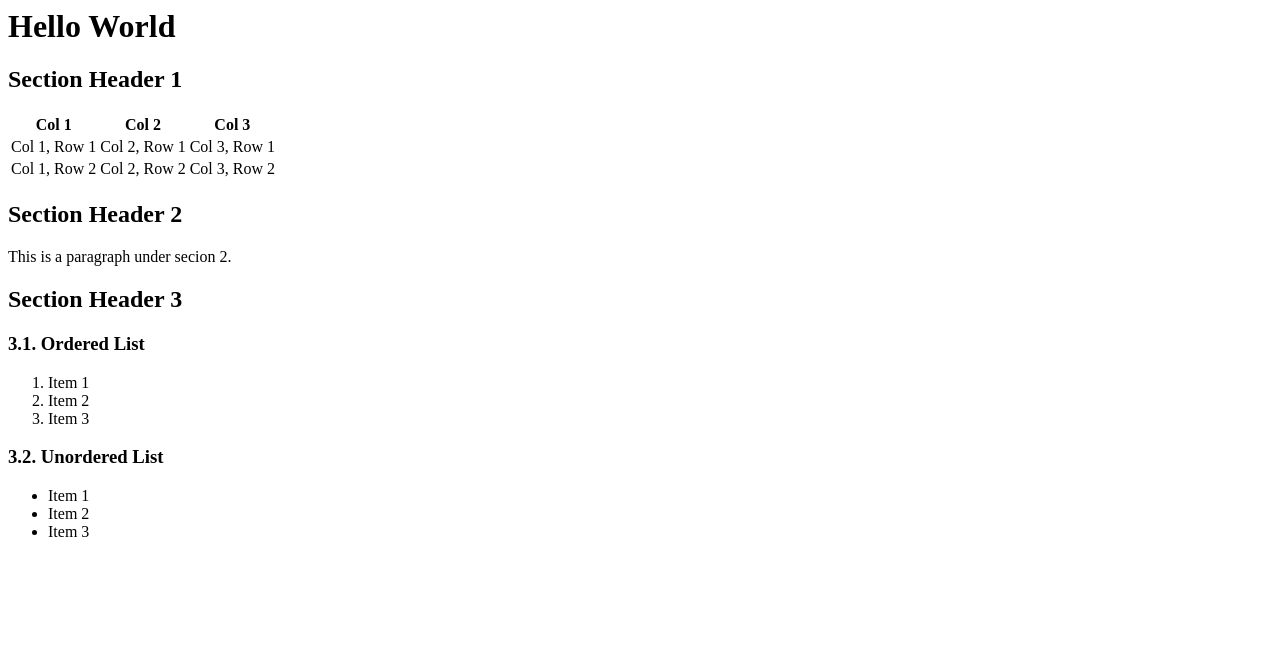
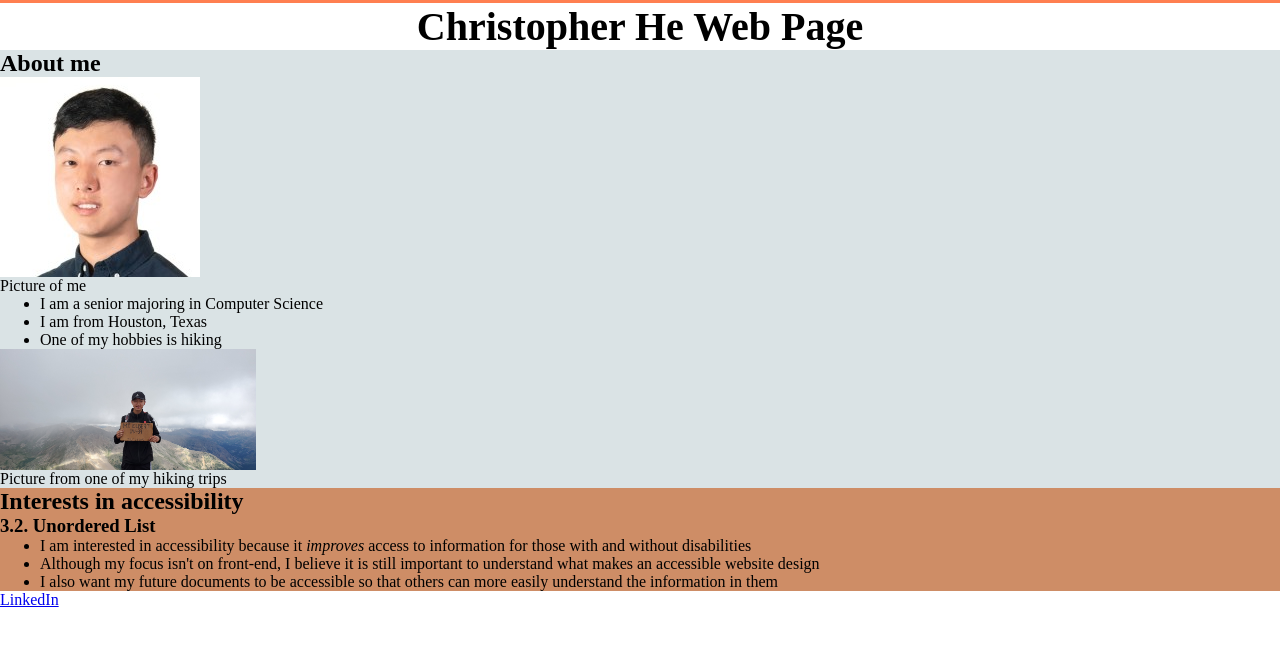
Before and after one commit to Rustproofing/Rustproofing.github.io, a plain HTML site: page index.html in a window 1280 px wide. Drawn offline with Linux system fonts and the light colour scheme.

Commit message:
changes to website

```diff
--- a/index.html
+++ b/index.html
@@ -1,50 +1,38 @@
-<h1> Hello World </h1>
+<link rel="stylesheet" href="mystyle.css">
 
-<div>
+<h1> Christopher He Web Page </h1>
+
+<div class="sec1">
 <section>
-    <h2> Section Header 1 </h2>
-    <table>
-        <tr>
-            <th> Col 1 </th>
-            <th> Col 2 </th>
-            <th> Col 3 </th>
-        </tr>
-        <tr>
-            <td> Col 1, Row 1 </td>
-            <td> Col 2, Row 1 </td>
-            <td> Col 3, Row 1 </td>
-        </tr>
-        <tr>
-            <td> Col 1, Row 2 </td>
-            <td> Col 2, Row 2 </td>
-            <td> Col 3, Row 2 </td>
-        </tr>
-    </table>
+    <h2> About me </h2>
+      <figure>
+        <img src="1658499293160.jfif" alt="personalPic">
+        <figcaption> Picture of me </figcaption>
+      </figure>
+    <ul>
+        <li> I am a senior majoring in Computer Science </li>
+        <li> I am from Houston, Texas </li>
+        <li> One of my hobbies is hiking </li>
+    </ul>
+    <figure>
+      <img src="31998.JPEG" class="decorative" alt="hikingPic">
+      <figcaption> Picture from one of my hiking trips </figcaption>
+    </figure>
 </section>
 </div>
 
-<div>
+<div class="sec2">
 <section>
-    <h2> Section Header 2 </h2>
-    <p> This is a paragraph under secion 2. </p>
+    <h2> Interests in accessibility </h2>
+
+    <h3> 3.2. Unordered List </h3>
+        <ul>
+            <li> I am interested in accessibility because it <em>improves</em> access to information for those with and without disabilities </li>
+            <li> Although my focus isn't on front-end, I believe it is still important to understand what makes an accessible website design </li>
+            <li> I also want my future documents to be accessible so that others can more easily understand the information in them </li>
+        </ul>
+
 </section>
 </div>
 
-<div>
-<section>
-    <h2> Section Header 3 </h2>
-
-    <h3> 3.1. Ordered List </h3>
-        <ol>
-            <li> Item 1 </li>
-            <li> Item 2 </li>
-            <li> Item 3 </li>
-        </ol>
-    <h3> 3.2. Unordered List </h3>
-        <ul>
-            <li> Item 1 </li>
-            <li> Item 2 </li>
-            <li> Item 3 </li>
-        </ul>
-</section>
-</div>
+<a href="https://www.linkedin.com/in/christopher-he-560a65193/">LinkedIn</a>
--- /dev/null
+++ b/mystyle.css
@@ -0,0 +1,22 @@
+h1{
+  text-align: center;
+  font-size: 40px;
+  border-top-style: solid;
+  border-top-color: coral;
+}
+
+* {
+  margin: 0;
+}
+
+.decorative{
+  max-width: 20%;
+}
+
+.sec1{
+  background-color: rgb(218,227,229);
+}
+
+.sec2{
+  background-color: rgb(206,141,102);
+}
```
Also changed, not shown: 1658499293160.jfif (added), 31998.JPEG (added).
